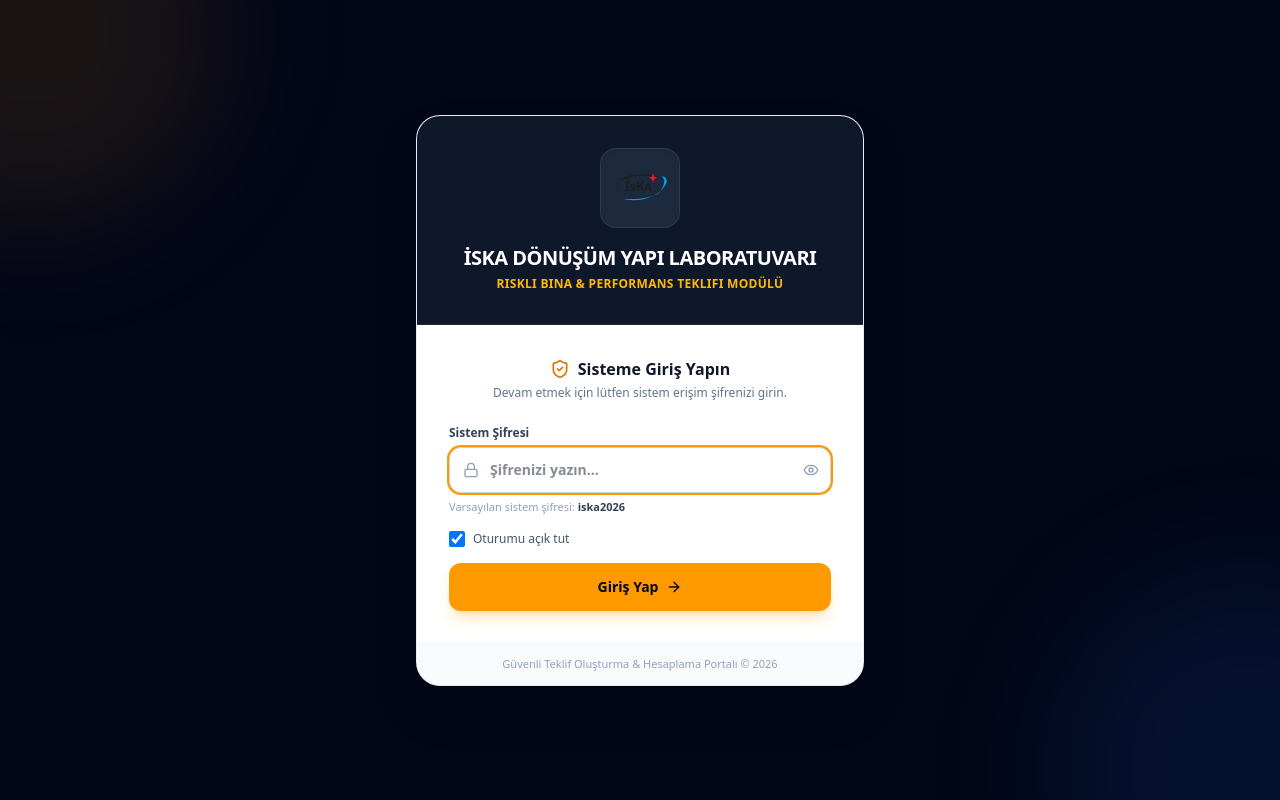
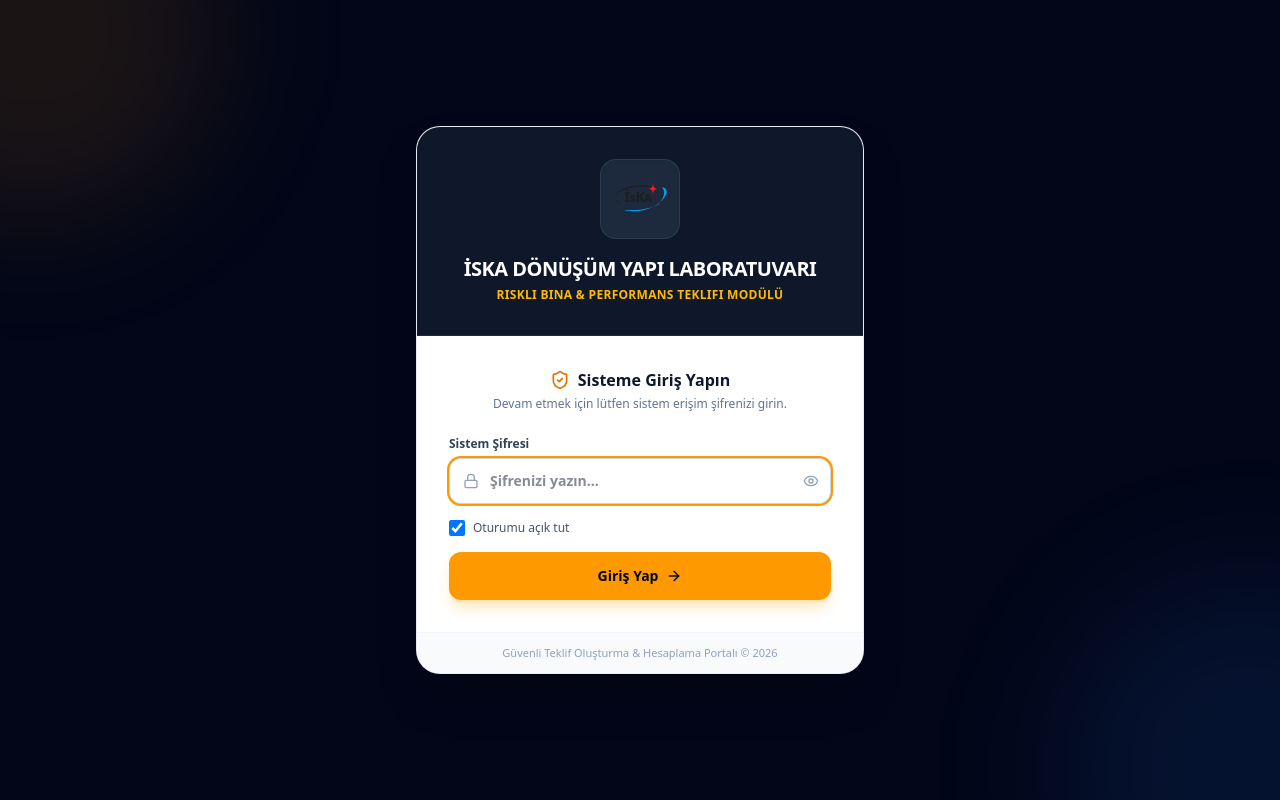
Before and after one commit to cagatayacar25-create/iska-donusum-teklif, a React (Vite) app: page / in a window 1280 px wide. Built offline with nearby package versions, Linux system fonts and the light colour scheme.

Commit message:
Update PasswordLogin.tsx

```diff
--- a/src/components/PasswordLogin.tsx
+++ b/src/components/PasswordLogin.tsx
@@ -108,9 +108,6 @@ export const PasswordLogin: React.FC<PasswordLoginProps> = ({ onSuccess, savedLo
                   {showPassword ? <EyeOff className="w-4 h-4" /> : <Eye className="w-4 h-4" />}
                 </button>
               </div>
-              <p className="text-[11px] text-slate-400 mt-1">
-                Varsayılan sistem şifresi: <strong className="text-slate-700">iska2026</strong>
-              </p>
             </div>
 
             <div className="flex items-center justify-between text-xs">
```
